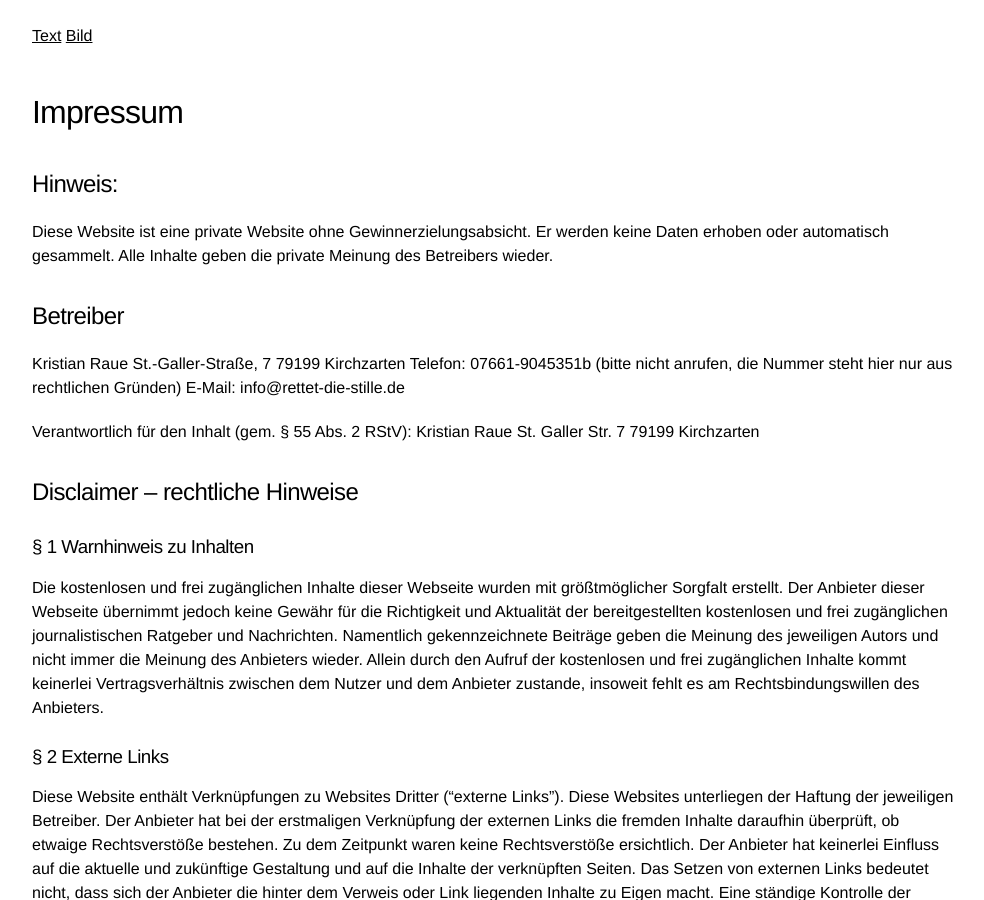
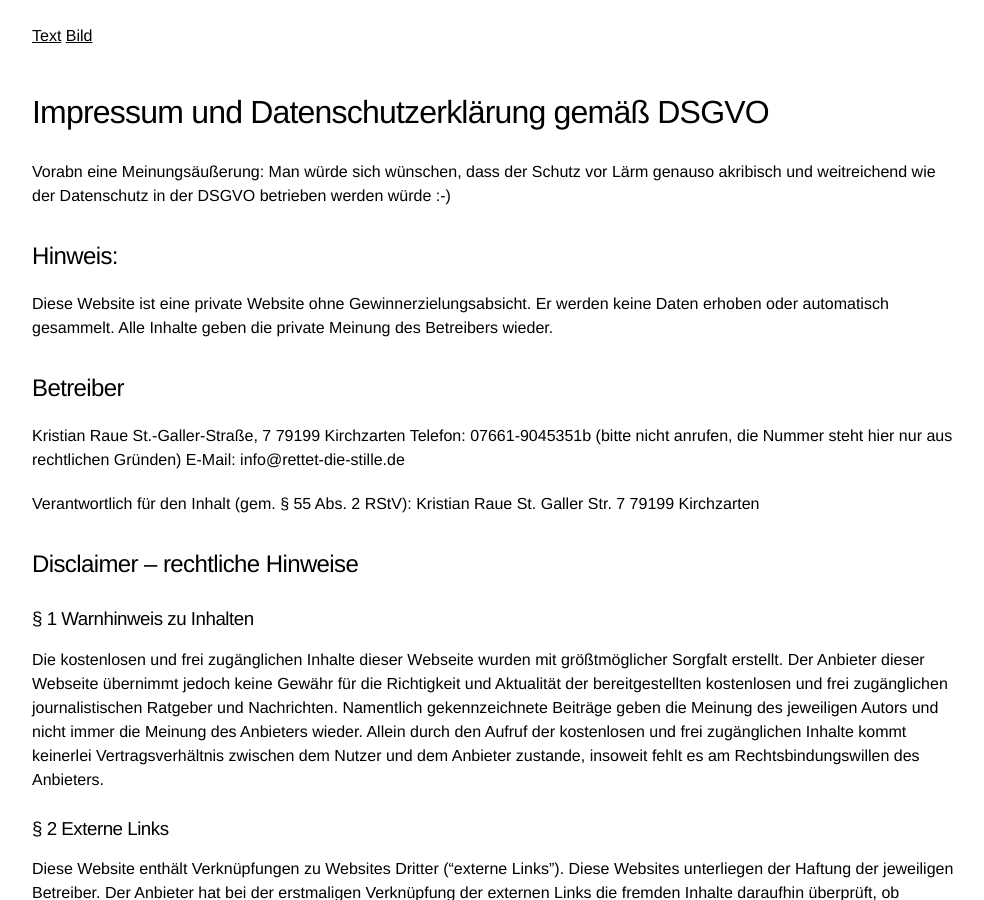
Before and after one commit to rettet-die-stille/rettet-die-stille.github.io, a Jekyll site: the page built from image.md, in a window 1280 px wide and 900 px high. Shown: the whole window, without its empty margins (146-1130 px from the left). Built offline with Jekyll 4.4.1, drawn with Linux system fonts in a browser that asks for light colours; our own code applies the rules of GitHub Pages for plain Markdown files.

Commit message:
Update image.md

```diff
--- a/image.md
+++ b/image.md
@@ -2,7 +2,9 @@
 title: Impressum und Datenschutzerklärung
 ---
 
-# Impressum
+# Impressum und Datenschutzerklärung gemäß DSGVO
+
+Vorabn eine Meinungsäußerung: Man würde sich wünschen, dass der Schutz vor Lärm genauso akribisch und weitreichend wie der Datenschutz in der DSGVO betrieben werden würde :-)
 
 ## Hinweis:
 
```
